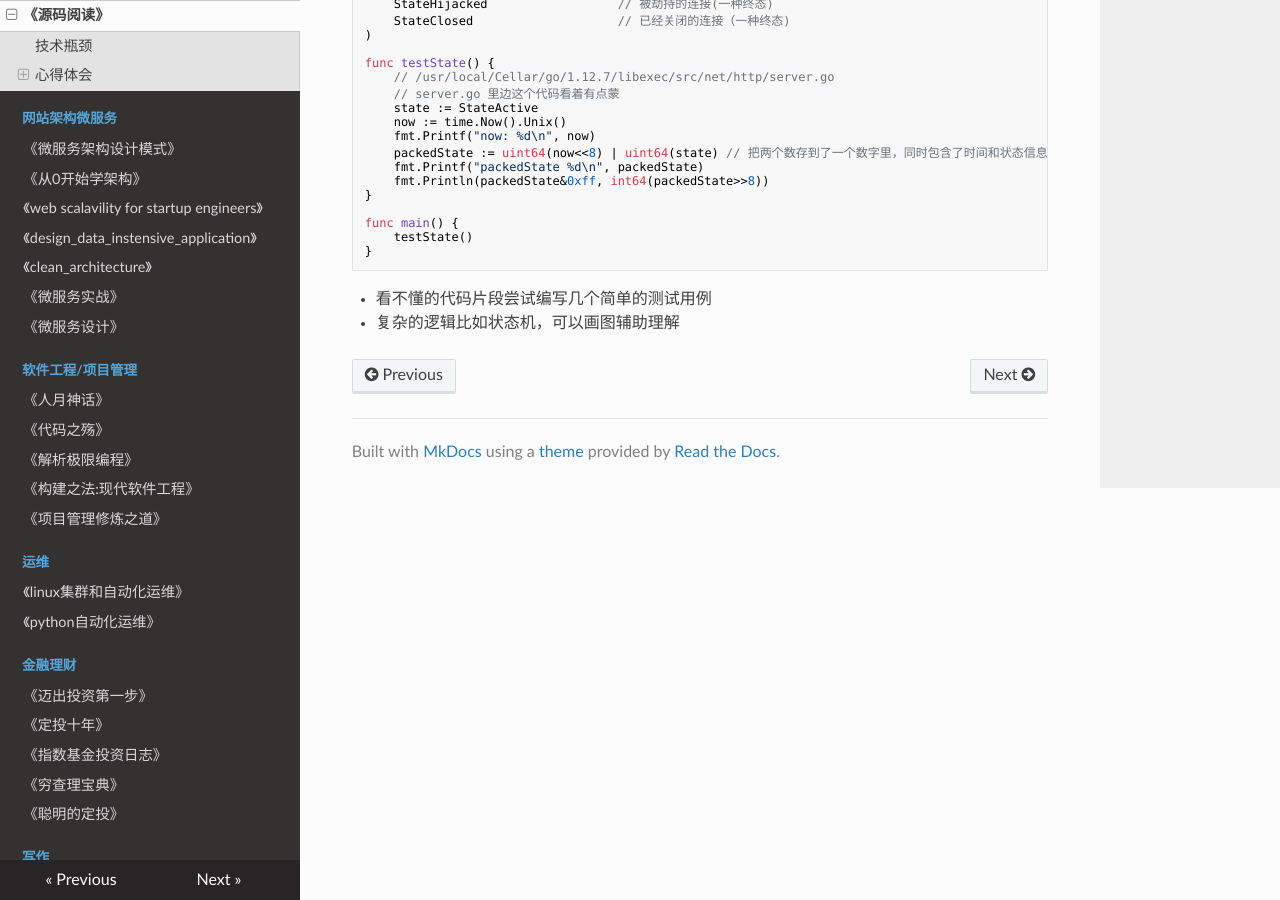
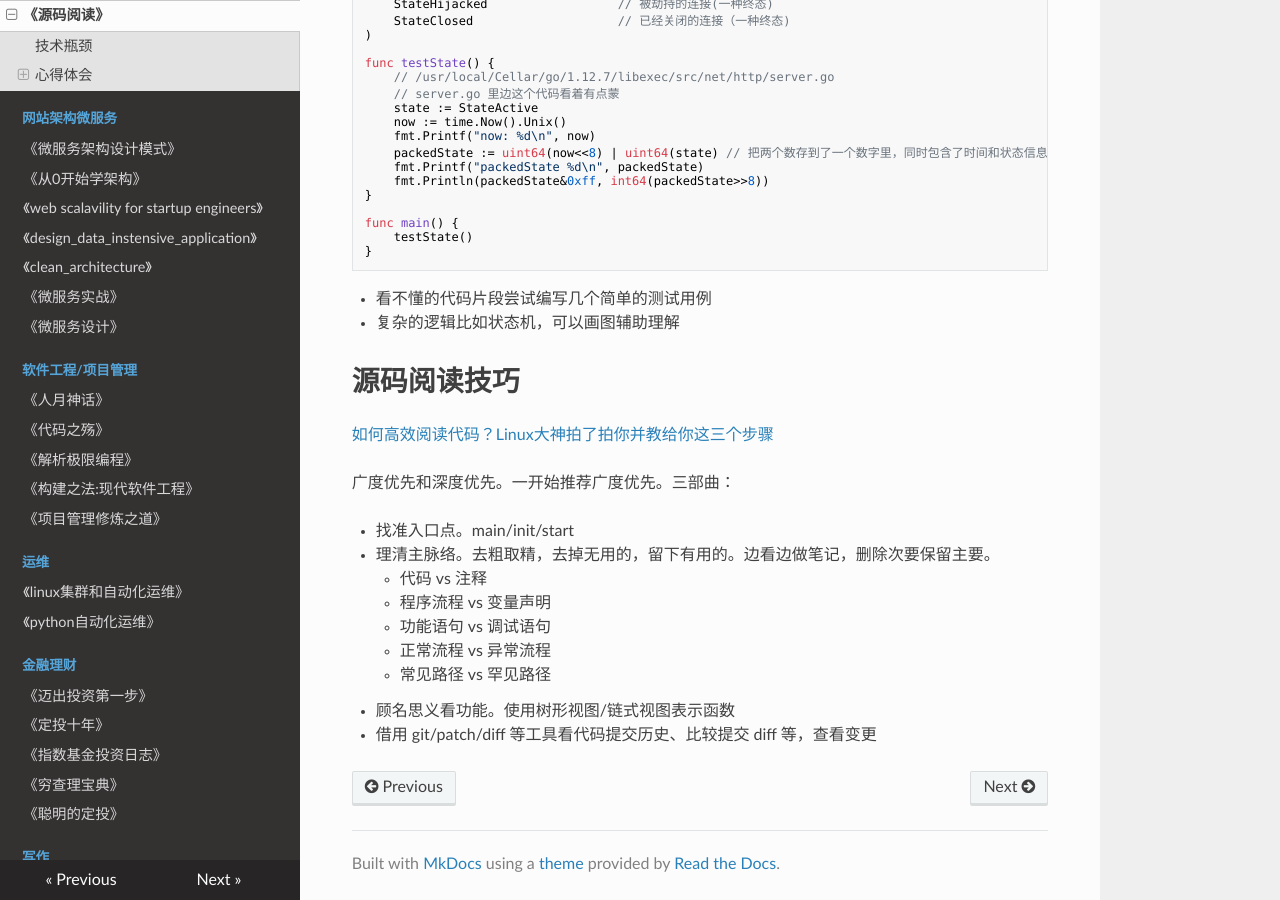
Before and after one commit to PegasusWang/booknotes, an MkDocs documentation site: the page built from docs/源码阅读_sourcecode/README.md, in a window 1280 px wide and 900 px high, scrolled down 2811 px. Built offline with MkDocs 1.6.1, drawn with Linux system fonts in a browser that asks for light colours; nearby versions of some CDN libraries; old or Windows-style settings are respelled for this version of MkDocs.

Commit message:
源码阅读技巧

```diff
--- a/docs/源码阅读_sourcecode/README.md
+++ b/docs/源码阅读_sourcecode/README.md
@@ -111,3 +111,20 @@ func main() {
 
 - 看不懂的代码片段尝试编写几个简单的测试用例
 - 复杂的逻辑比如状态机，可以画图辅助理解
+
+
+# 源码阅读技巧
+
+[如何高效阅读代码？Linux大神拍了拍你并教给你这三个步骤](https://zhuanlan.zhihu.com/p/181507124)
+
+广度优先和深度优先。一开始推荐广度优先。三部曲：
+
+- 找准入口点。main/init/start
+- 理清主脉络。去粗取精，去掉无用的，留下有用的。边看边做笔记，删除次要保留主要。
+  - 代码 vs 注释
+  - 程序流程 vs 变量声明
+  - 功能语句 vs 调试语句
+  - 正常流程 vs 异常流程
+  - 常见路径 vs 罕见路径
+- 顾名思义看功能。使用树形视图/链式视图表示函数
+- 借用 git/patch/diff 等工具看代码提交历史、比较提交 diff 等，查看变更
```
